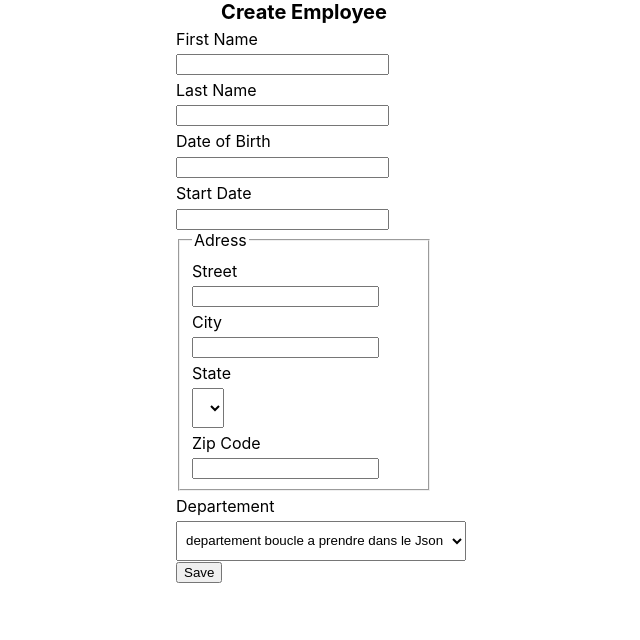
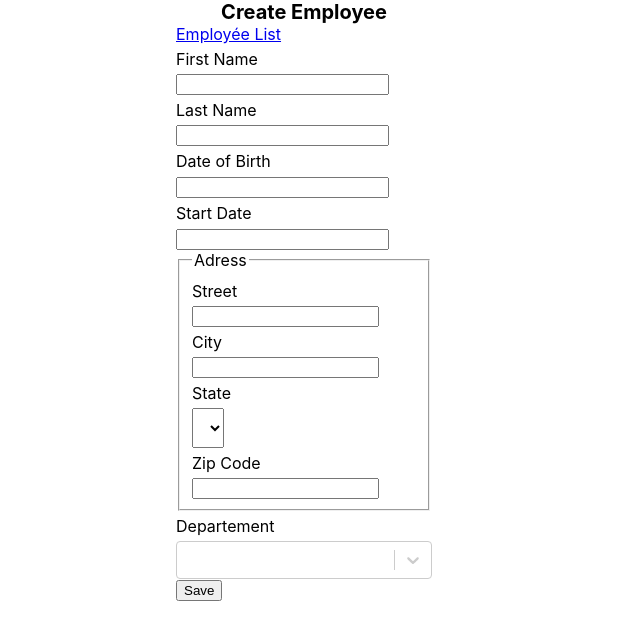
Before and after one commit to chani-js/hrnet, a React (Create React App) app: page / in a window 1280 px wide. Shown: the top 640 px of the page, without its empty margins (336-976 px from the left). Built offline with nearby package versions, Linux system fonts and the light colour scheme.

Commit message:
select dept

```diff
--- a/package.json
+++ b/package.json
@@ -16,6 +16,7 @@
     "react-router": "^6.2.1",
     "react-router-dom": "^6.2.2",
     "react-scripts": "5.0.0",
+    "react-select": "^5.2.2",
     "web-vitals": "^2.1.4"
   },
   "scripts": {
--- a/src/components/modal/AddEmploye.js
+++ b/src/components/modal/AddEmploye.js
@@ -3,10 +3,19 @@ import DatePicker from "react-datepicker";
 import AddEmployee from "../css/Addemployee.css"
 import "react-datepicker/dist/react-datepicker.css";
 import Modal from './modal'
-import { useNavigate } from 'react-router-dom';
+import { Link, useNavigate } from 'react-router-dom';
+import Select from 'react-select';
 
  const AddEmploye=()=> {
-     const navigate= useNavigate()
+    const deptChoice = [
+        { value: 'Sales', label: 'Sales' },
+        { value: 'Marketing', label: 'Marketing' },
+        { value: 'Engeneering', label: 'Engeneering' },
+        { value: 'Human Ressource', label: 'Human Ressources' },
+        { value: 'Legal', label: 'Legal'}
+      ];
+    const navigate= useNavigate()
+    const [selectedDept,setSelectedDept]= useState({})
     const [formData, setFormData]=
     useState({  id:"",
                 firstName: '',
@@ -31,22 +40,29 @@ import { useNavigate } from 'react-router-dom';
 
    }
 
+   const handleChangeDept =(sltdept)=>{
+       setSelectedDept(sltdept)
+
+}
+
    const handleSubmit=()=>{
-
        setModalOpen(true)
        console.log("formdata==>",formData)
        const employee = JSON.parse(localStorage.getItem("employee"))
-       employee.push(formData)
+       employee.push({...formData, id:employee.length,department:selectedDept.value})
+       console.log("test==>", {...formData, id:employee.length})
        localStorage.setItem("employee", JSON.stringify(employee))
        navigate("/employeelist")
+
 
    }
     return (
       <div className='container-addemployee'>
-        <Modal text='bonjour'  isOpen={modalOpen} toggleClick={handleToggleModal}/>
+        <Modal text='Employée ajouter avec succés!!!'  isOpen={modalOpen} toggleClick={handleToggleModal}/>
           <div className='title'>Create Employee </div>
           <section className='form-Add'>
 
+            <Link to={"/employeelist"}>Employée List</Link>
             <label htmlFor='prenom'>First Name</label>
                     <input
                         type="text"
@@ -108,9 +124,13 @@ import { useNavigate } from 'react-router-dom';
             </fieldset>
                 <section className='dept'>
                     <label htmlFor='dept'>Departement</label>
-                        <select className='form-control-size select-control-height'>
-                            <option value={"dept"}>departement boucle a prendre dans le Json</option>
-                        </select>
+
+                        <Select
+                                 value={selectedDept}
+                                 onChange={handleChangeDept}
+                                 options={deptChoice}
+      />
+
                 </section>
                 <section>
                     <button onClick={handleSubmit} >Save</button>
--- a/src/components/table/TableGrid.js
+++ b/src/components/table/TableGrid.js
@@ -1,14 +1,12 @@
-import React from "react";
+import React, { useCallback, useMemo, useRef, useState } from 'react';
 import { AgGridReact } from "ag-grid-react";
 import 'ag-grid-community/dist/styles/ag-grid.css';
 import 'ag-grid-community/dist/styles/ag-theme-balham.css';
 
-class TableGrid extends React.Component {
-	constructor(props) {
-		super(props);
+ const TableGrid=()=> {
+		const containerStyle = useMemo(() => ({ width: '100%', height: '100%' }), []);
 
-		this.state = {
-			columnDefs: [
+		const columnDefs= [
                 {headerName:"Id", field:"id"},
 				{headerName: "First Name", field: "firstName"},
 				{headerName: "LastName", field: "lastName"},
@@ -21,26 +19,31 @@ class TableGrid extends React.Component {
 				{headerName: "Start Date", field: "startDate"},
                 {headerName: "Departement", field: "department"}
 
-			],
-			rowData: JSON.parse(localStorage.getItem("employee"))
-		}
-	}
-    render() {
+			]
+		const rowData= JSON.parse(localStorage.getItem("employee"))
+
+
+
 		return (
+			<div style={containerStyle}>
 			<div
 				className="ag-theme-balham"
 				style={{
+					margin:'auto',
 					height: '500px',
-					width: '600px'
+					width: '80%'
 				}}
 			>
 				<AgGridReact
-					columnDefs={this.state.columnDefs}
-					rowData={this.state.rowData}>
+					columnDefs={columnDefs}
+					rowData={rowData}
+					pagination={true}>
+
 				</AgGridReact>
 			</div>
+		</div>
 		);
 	}
-}
+
 
 export default TableGrid
```
Also changed, not shown: 1 other file (tests, documents, lock files or other folders).
